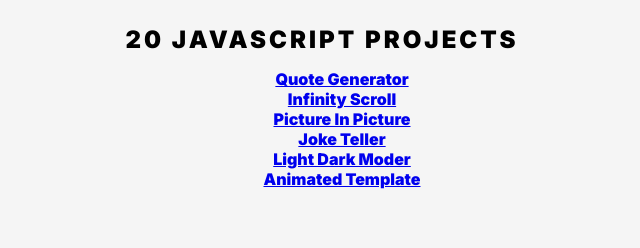
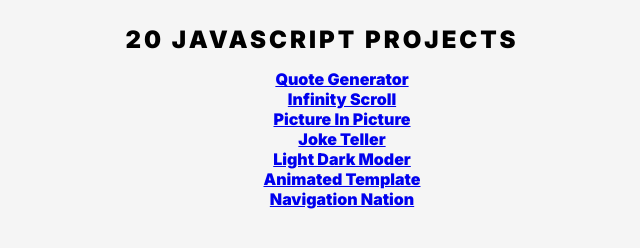
Before and after one commit to yarocruz/20-js-projects, a plain HTML site: page index.html in a window 1280 px wide. Shown: the whole page, without its empty margins (318-958 px from the left). Drawn offline with Linux system fonts and the light colour scheme.

Commit message:
added navigatio-nation project to index and README list.

```diff
--- a/index.html
+++ b/index.html
@@ -22,6 +22,7 @@
         <li><a href="https://yarocruz.github.io/20-js-projects/joke-teller/">Joke Teller</a></li>
         <li><a href="https://yarocruz.github.io/20-js-projects/light-dark-mode/">Light Dark Moder</a></li>
         <li><a href="https://yarocruz.github.io/20-js-projects/animated-template/">Animated Template</a></li>
+        <li><a href="https://yarocruz.github.io/20-js-projects/navigation-nation/">Navigation Nation</a></li>
     </ul>
     <!-- Script -->
     <script src="script.js"></script>
```
Also changed, not shown: 1 other file.
